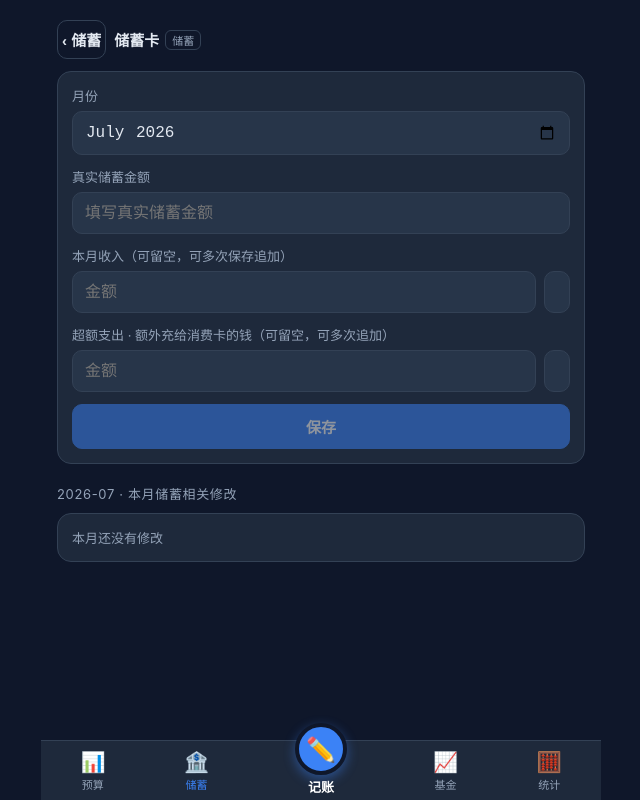
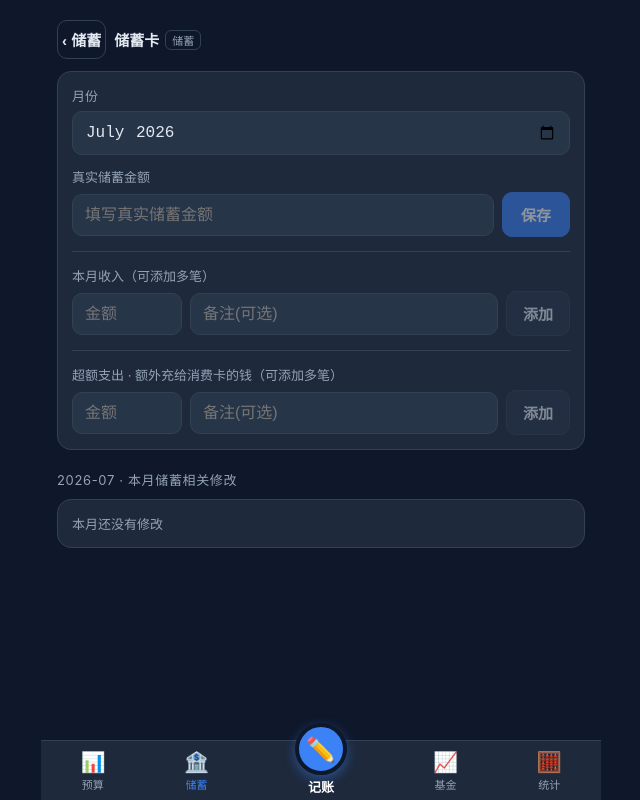
Before and after one commit to KkNeChar0n/Bookkeeping, a React (Vite) app in the folder apps/web/: page /#/savings/1 in a window 1280 px wide. Shown: the whole page, without its empty margins (319-959 px from the left). Built offline with nearby package versions, Linux system fonts and the light colour scheme.

Commit message:
储蓄卡: 本月收入/超额支出各自独立'添加'按钮(金额固定宽+备注伸缩,修复备注零宽度); 修改列表删除叉加大点击热区

```diff
--- a/apps/web/src/pages/SavingsCardPage.tsx
+++ b/apps/web/src/pages/SavingsCardPage.tsx
@@ -36,7 +36,6 @@ export function SavingsCardPage() {
   const incomeEntries = (entries.data ?? []).filter((e) => e.kind === 'INCOME');
   const excessEntries = (entries.data ?? []).filter((e) => e.kind === 'EXCESS');
 
-  // 表单
   const [amount, setAmount] = useState('');
   const [incAmt, setIncAmt] = useState('');
   const [incNote, setIncNote] = useState('');
@@ -50,20 +49,24 @@ export function SavingsCardPage() {
     setMsg('');
   }, [month, existing?.amount]); // eslint-disable-line react-hooks/exhaustive-deps
 
-  const saveAll = async () => {
-    setMsg('');
-    if (!amount && !incAmt && !excAmt) return;
-    if (amount) await setAmt.mutateAsync({ cardId: id, month, amount });
-    if (incAmt) await addEntry.mutateAsync({ cardId: id, month, kind: 'INCOME', amount: incAmt, note: incNote || undefined });
-    if (excAmt) await addEntry.mutateAsync({ cardId: id, month, kind: 'EXCESS', amount: excAmt, note: excNote || undefined });
+  const saveAmount = async () => {
+    if (!amount) return;
+    await setAmt.mutateAsync({ cardId: id, month, amount });
+    setMsg('已保存真实储蓄金额');
+  };
+  const addIncome = async () => {
+    if (!incAmt) return;
+    await addEntry.mutateAsync({ cardId: id, month, kind: 'INCOME', amount: incAmt, note: incNote || undefined });
     setIncAmt('');
     setIncNote('');
+  };
+  const addExcess = async () => {
+    if (!excAmt) return;
+    await addEntry.mutateAsync({ cardId: id, month, kind: 'EXCESS', amount: excAmt, note: excNote || undefined });
     setExcAmt('');
     setExcNote('');
-    setMsg('已保存');
   };
 
-  const saving = setAmt.isPending || addEntry.isPending;
   const nothingThisMonth = !existing && incomeEntries.length === 0 && excessEntries.length === 0;
 
   return (
@@ -79,7 +82,7 @@ export function SavingsCardPage() {
         <span style={{ width: 40 }} />
       </div>
 
-      {/* 一个大卡片：月份 + 真实储蓄金额 + 本月收入 + 超额支出 + 一个保存按钮 */}
+      {/* 一个大卡片：月份 + 真实储蓄金额(保存) + 本月收入(添加) + 超额支出(添加) */}
       <div className="card">
         <div className="field">
           <label>月份</label>
@@ -88,42 +91,64 @@ export function SavingsCardPage() {
 
         <div className="field">
           <label>真实储蓄金额{existing ? '（当前 ' + fmtMoney(existing.amount) + '）' : ''}</label>
+          <div className="row-between" style={{ gap: 8 }}>
             <input
               type="number"
               step="0.01"
               placeholder="填写真实储蓄金额"
               value={amount}
               onChange={(e) => setAmount(e.target.value)}
+              style={{ flex: 1, minWidth: 0 }}
             />
-        </div>
-
-        <div className="field">
-          <label>本月收入（可留空，可多次保存追加）</label>
-          <div className="row-between" style={{ gap: 8 }}>
-            <input type="number" step="0.01" placeholder="金额" value={incAmt} onChange={(e) => setIncAmt(e.target.value)} />
-            <input placeholder="备注(可选)" value={incNote} onChange={(e) => setIncNote(e.target.value)} style={{ flex: 1 }} />
+            <button
+              className="primary"
+              style={{ width: 'auto', padding: '11px 18px', whiteSpace: 'nowrap', flex: 'none' }}
+              onClick={saveAmount}
+              disabled={!amount || setAmt.isPending}
+            >
+              保存
+            </button>
           </div>
         </div>
 
-        <div className="field">
-          <label>超额支出 · 额外充给消费卡的钱（可留空，可多次追加）</label>
+        <div className="divider" />
+
+        <div className="field" style={{ margin: 0 }}>
+          <label>本月收入（可添加多笔）</label>
           <div className="row-between" style={{ gap: 8 }}>
-            <input type="number" step="0.01" placeholder="金额" value={excAmt} onChange={(e) => setExcAmt(e.target.value)} />
-            <input placeholder="备注(可选)" value={excNote} onChange={(e) => setExcNote(e.target.value)} style={{ flex: 1 }} />
+            <input type="number" step="0.01" placeholder="金额" value={incAmt} onChange={(e) => setIncAmt(e.target.value)} style={{ width: 110, flex: 'none' }} />
+            <input placeholder="备注(可选)" value={incNote} onChange={(e) => setIncNote(e.target.value)} style={{ flex: 1, minWidth: 0 }} />
+            <button
+              style={{ width: 'auto', padding: '11px 16px', whiteSpace: 'nowrap', flex: 'none' }}
+              onClick={addIncome}
+              disabled={!incAmt || addEntry.isPending}
+            >
+              添加
+            </button>
           </div>
         </div>
 
+        <div className="divider" />
+
+        <div className="field" style={{ margin: 0 }}>
+          <label>超额支出 · 额外充给消费卡的钱（可添加多笔）</label>
+          <div className="row-between" style={{ gap: 8 }}>
+            <input type="number" step="0.01" placeholder="金额" value={excAmt} onChange={(e) => setExcAmt(e.target.value)} style={{ width: 110, flex: 'none' }} />
+            <input placeholder="备注(可选)" value={excNote} onChange={(e) => setExcNote(e.target.value)} style={{ flex: 1, minWidth: 0 }} />
             <button
-          className="primary"
-          onClick={saveAll}
-          disabled={saving || (!amount && !incAmt && !excAmt)}
+              style={{ width: 'auto', padding: '11px 16px', whiteSpace: 'nowrap', flex: 'none' }}
+              onClick={addExcess}
+              disabled={!excAmt || addEntry.isPending}
             >
-          保存
+              添加
             </button>
+          </div>
+        </div>
+
         {msg && <div className="muted mt">{msg}</div>}
       </div>
 
-      {/* 本月相关的所有储蓄修改 */}
+      {/* 本月相关的所有储蓄修改（可逐条删除） */}
       <div className="section-title">{month} · 本月储蓄相关修改</div>
       <div className="card">
         {nothingThisMonth ? (
@@ -142,7 +167,7 @@ export function SavingsCardPage() {
                 </div>
                 <div className="row-between">
                   <span className="amt neutral">{fmtMoney(existing.amount)}</span>
-                  <button className="ghost" onClick={() => del.mutate(existing.id)}>
+                  <button className="ghost del-x" onClick={() => del.mutate(existing.id)} aria-label="删除">
                     ✕
                   </button>
                 </div>
@@ -155,7 +180,7 @@ export function SavingsCardPage() {
                 </div>
                 <div className="row-between">
                   <span className="amt in">+{fmtMoney(e.amount)}</span>
-                  <button className="ghost" onClick={() => removeEntry.mutate(e.id)}>
+                  <button className="ghost del-x" onClick={() => removeEntry.mutate(e.id)} aria-label="删除">
                     ✕
                   </button>
                 </div>
@@ -168,7 +193,7 @@ export function SavingsCardPage() {
                 </div>
                 <div className="row-between">
                   <span className="amt out">−{fmtMoney(e.amount)}</span>
-                  <button className="ghost" onClick={() => removeEntry.mutate(e.id)}>
+                  <button className="ghost del-x" onClick={() => removeEntry.mutate(e.id)} aria-label="删除">
                     ✕
                   </button>
                 </div>
--- a/apps/web/src/styles/index.css
+++ b/apps/web/src/styles/index.css
@@ -242,6 +242,14 @@ button:disabled {
 }
 .tx .meta {
   font-size: 12px;
+  color: var(--text-dim);
+}
+/* 删除叉：加大点击热区，手机上好按 */
+.del-x {
+  padding: 8px 12px;
+  margin: -8px -8px -8px 0;
+  font-size: 16px;
+  line-height: 1;
   color: var(--text-dim);
 }
 .amt.in {
```
Lines whose indentation alone changed are shown as unchanged.
